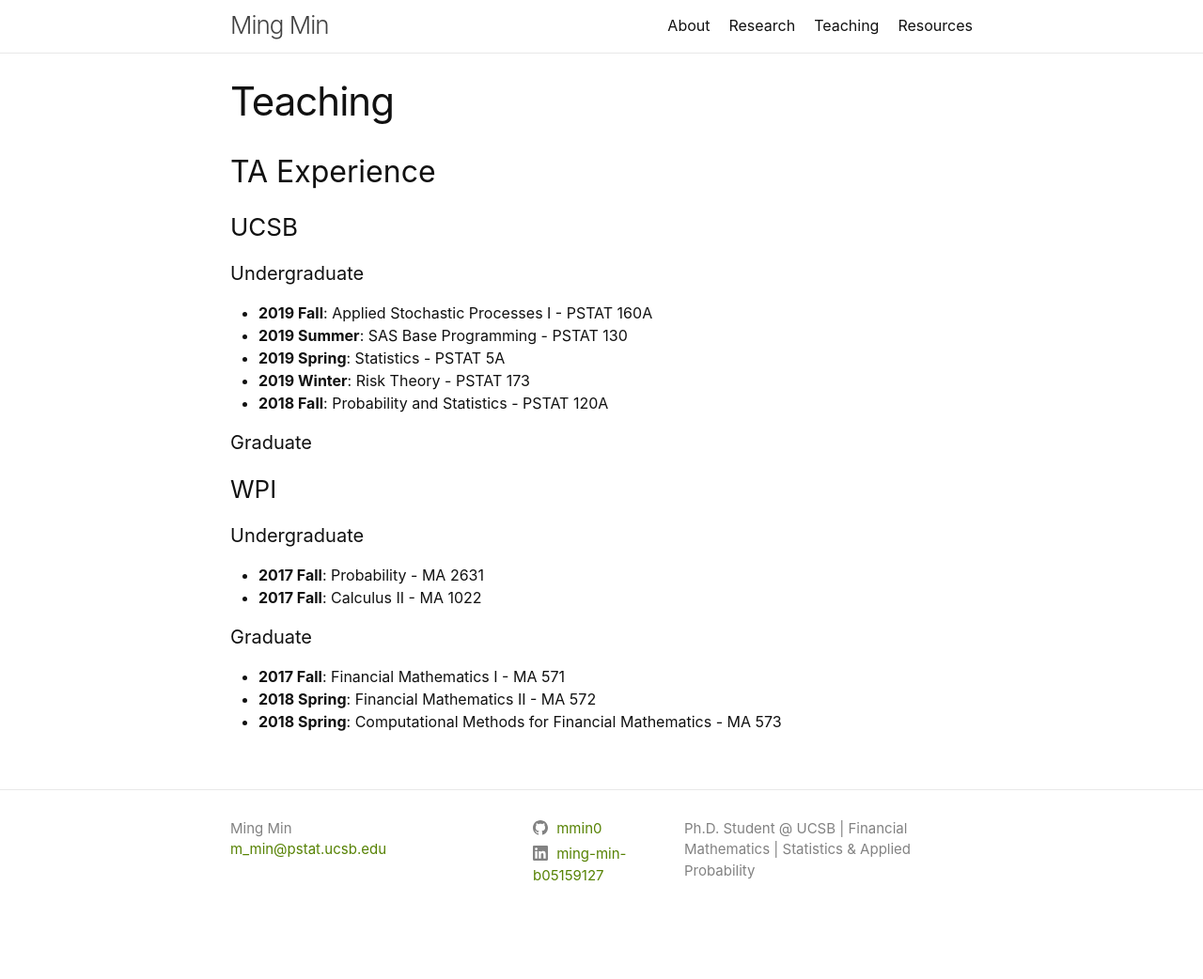
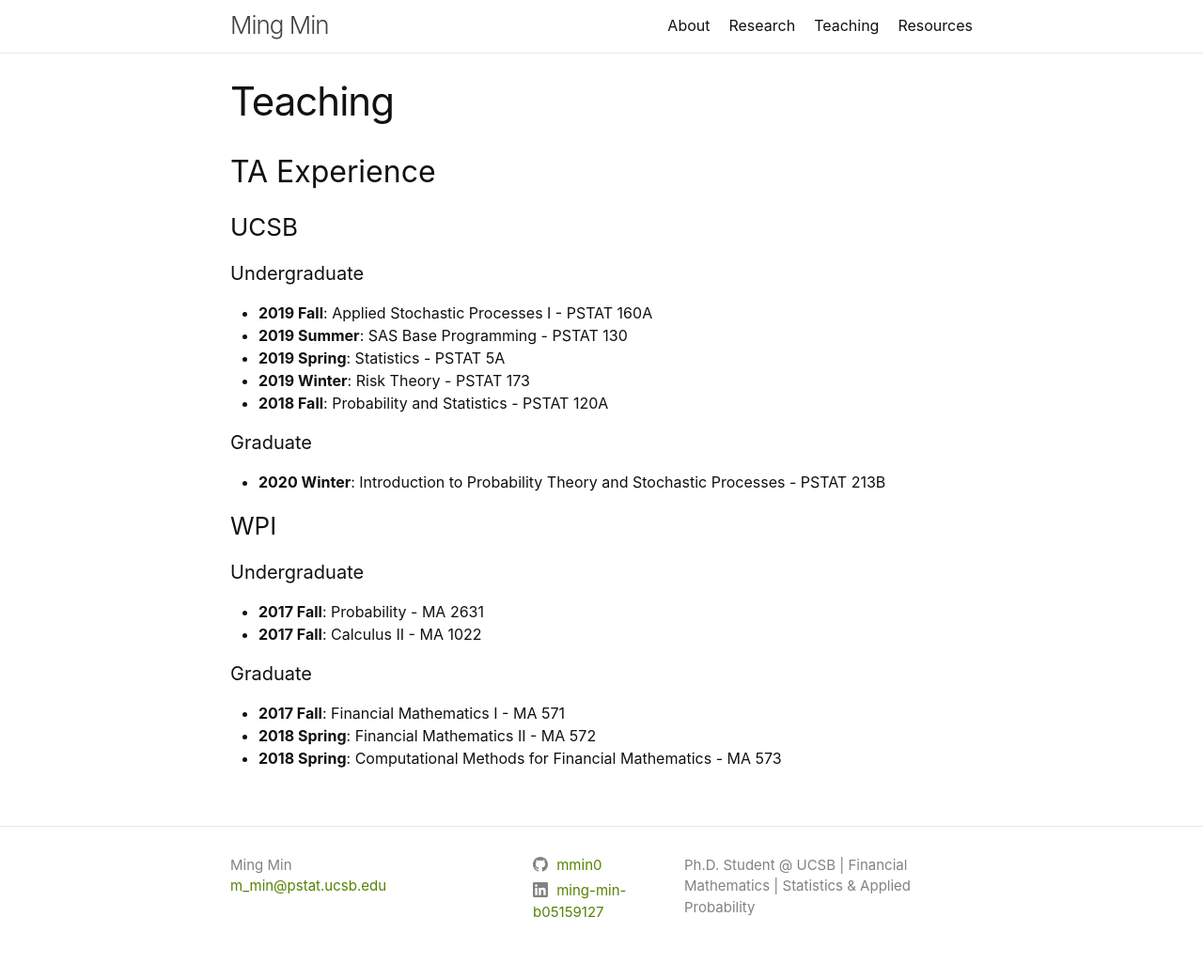
Before and after one commit to mmin0/mmin0.github.io, a Jekyll site: the page built from teaching/index.md, in a window 1280 px wide. Shown: the whole page at 94% size. Built offline with Jekyll 4.4.1, drawn with Linux system fonts in a browser that asks for light colours; before the commit the page ends 1003 px from its top, so only the background shows below that.

Commit message:
Update index.md

```diff
--- a/teaching/index.md
+++ b/teaching/index.md
@@ -15,6 +15,7 @@ title: Teaching
 
 
 #### Graduate
+* **2020 Winter**: Introduction to Probability Theory and Stochastic Processes - PSTAT 213B
 
 ### WPI
 #### Undergraduate
```
